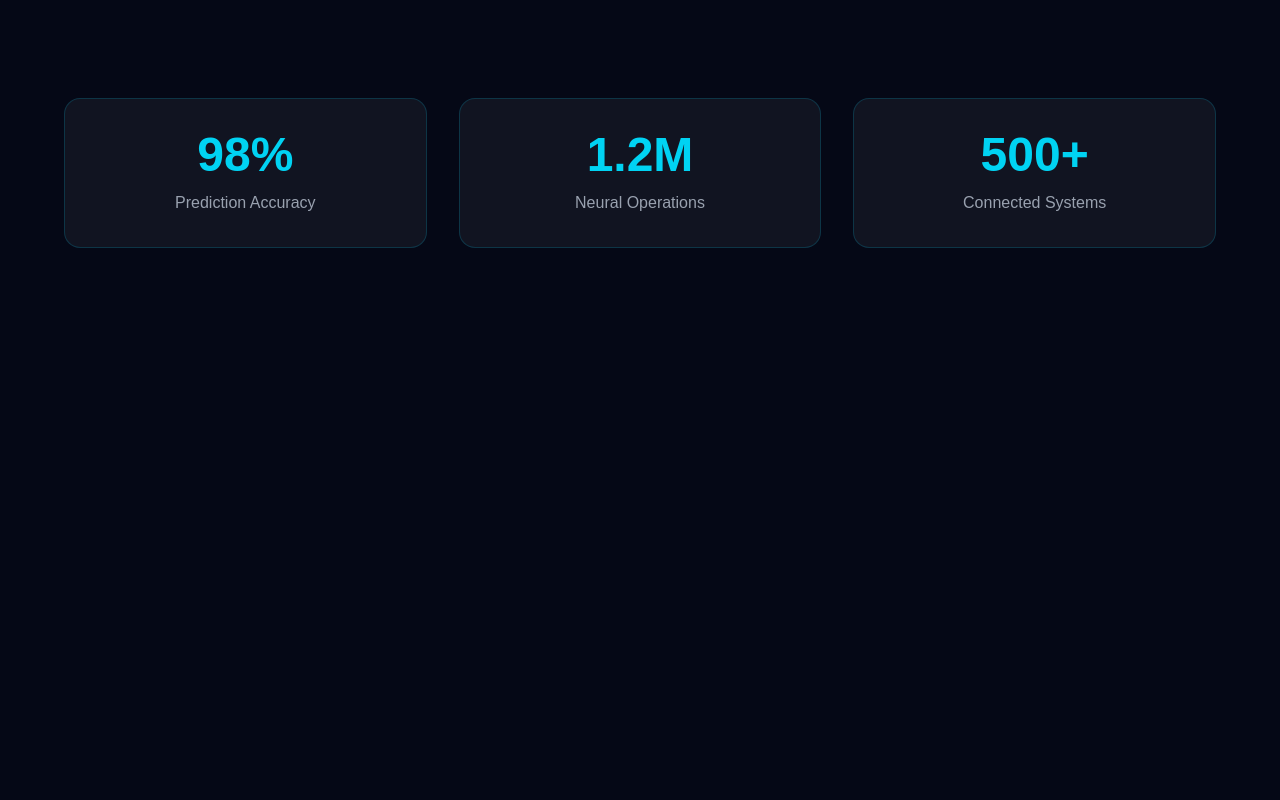
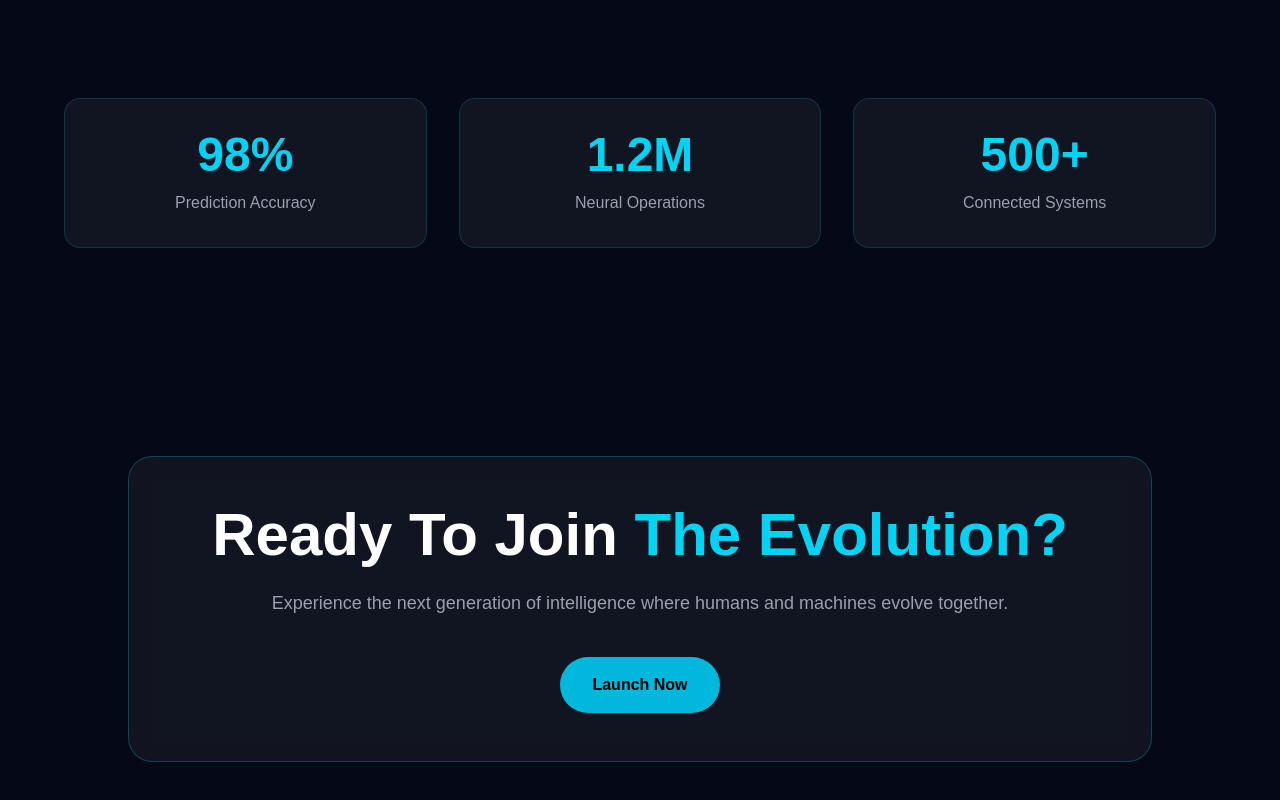
Before and after one commit to mdkamranalam/cyborg-landing-page, a React (Vite) app: page / in a window 1280 px wide. Shown: the part 1332-2132 px from the top of the page. Before the commit the page ends 1676 px from the top, so only its background shows below. Built offline with nearby package versions, Linux system fonts and the light colour scheme.

Commit message:
feat: add CTA component to encourage user engagement on the landing page

```diff
--- a/src/App.jsx
+++ b/src/App.jsx
@@ -2,6 +2,7 @@ import Navbar from "./components/Navbar.jsx";
 import Hero from "./components/Hero.jsx";
 import Features from "./components/Features.jsx";
 import Stats from "./components/Stats.jsx";
+import CTA from "./components/CTA.jsx";
 
 function App() {
   return (
@@ -10,6 +11,7 @@ function App() {
       <Hero />
       <Features />
       <Stats />
+      <CTA />
     </>
   );
 }
--- /dev/null
+++ b/src/components/CTA.jsx
@@ -0,0 +1,52 @@
+import { motion } from "framer-motion";
+
+const CTA = () => {
+  return (
+    <section className="py-28 px-6">
+      <motion.div
+        intial={{ opacity: 0 }}
+        whileInView={{ opacity: 1 }}
+        transition={{ duration: 1 }}
+        className="
+          max-w-5xl
+          mx-auto
+          text-center
+          rounded-3xl
+          p-12
+          border
+          border-cyan-500/30
+          bg-white/5
+          backdrop-blur-md
+        "
+      >
+        <h2 className="text-4xl md:text-6xl font-bold">
+          Ready To Join
+          <span className="text-cyan-400"> The Evolution?</span>
+        </h2>
+
+        <p className="mt-6 text-gray-400 text-lg">
+          Experience the next generation of intelligence where humans and
+          machines evolve together.
+        </p>
+
+        <button
+          className="
+            mt-10
+            px-8
+            py-4
+            rounded-full
+            bg-cyan-500
+            text-black
+            font-bold
+            hover:bg-cyan-400
+            transition
+          "
+        >
+          Launch Now
+        </button>
+      </motion.div>
+    </section>
+  );
+};
+
+export default CTA;
```
